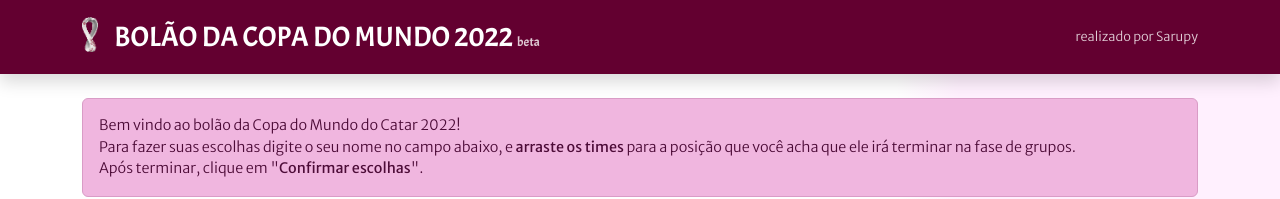
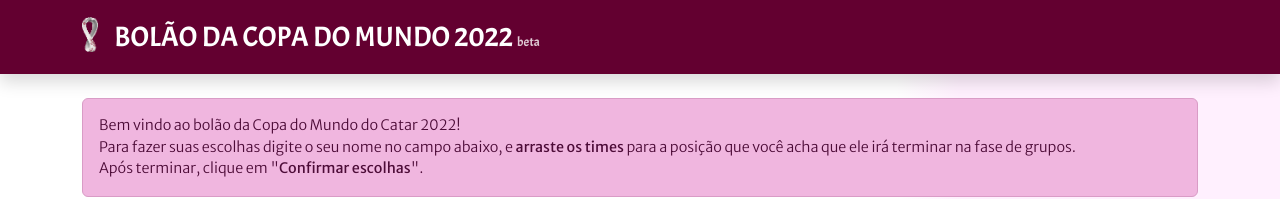
Before and after one commit to Sarupy/sarupy.github.io, a plain HTML site: page bolao/index.html in a window 1280 px wide. Shown: the top 199 px of the page. Drawn offline with nearby package versions, Linux system fonts and the light colour scheme.

Commit message:
Update index.html

```diff
--- a/bolao/index.html
+++ b/bolao/index.html
@@ -22,7 +22,6 @@
   <nav class="navbar bg-dark shadow qatar-bg-color">
     <div class="container">
       <div class="py-2"><img src="img/cupIcon.png" style="margin-top: -15px;" height="35px"><span class=" text-white navbar-brand ms-3 mb-0 mt-3 fs-3 header-title">BOLÃO DA COPA DO MUNDO 2022<span class="text-white fw-light qatar-muted ps-1">beta</span></span></div>
-      <span class="text-white fw-light qatar-muted ps-1">realizado por Sarupy</span>
     </div>
   </nav>
 
```
